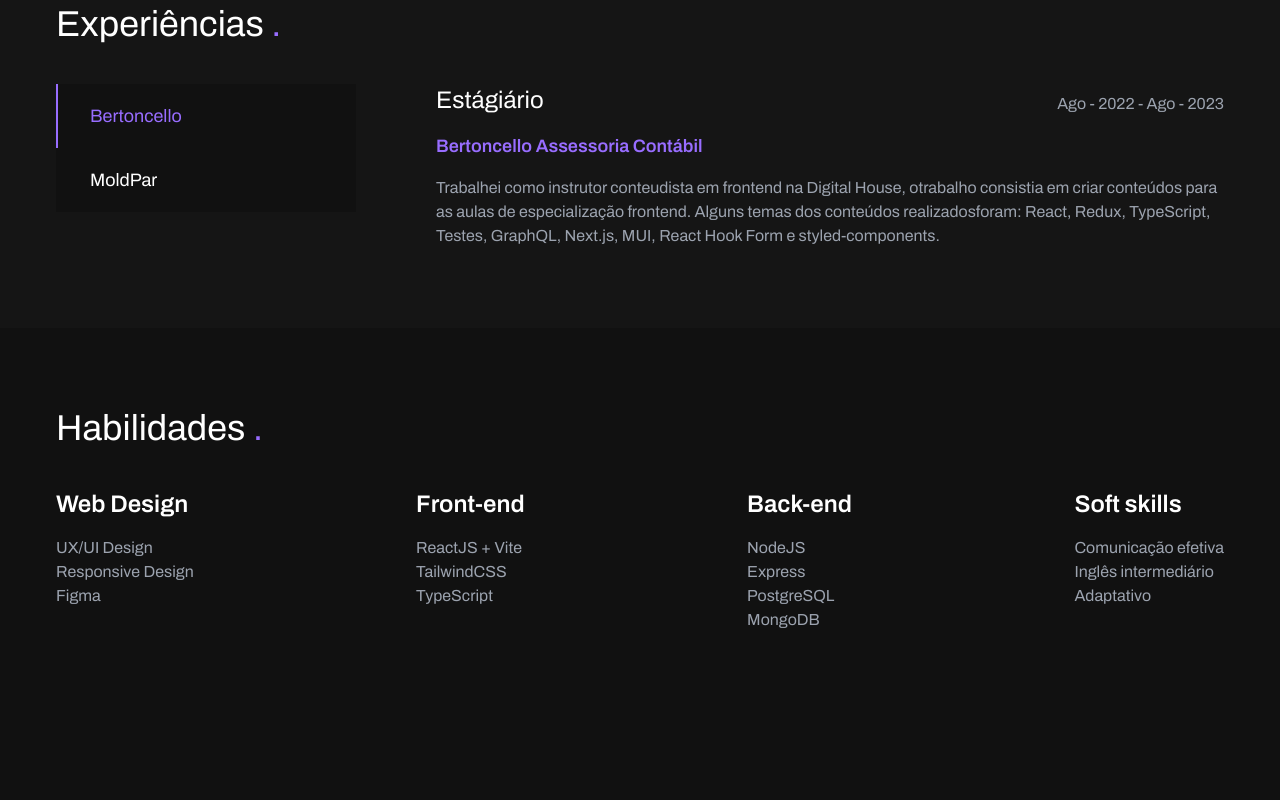
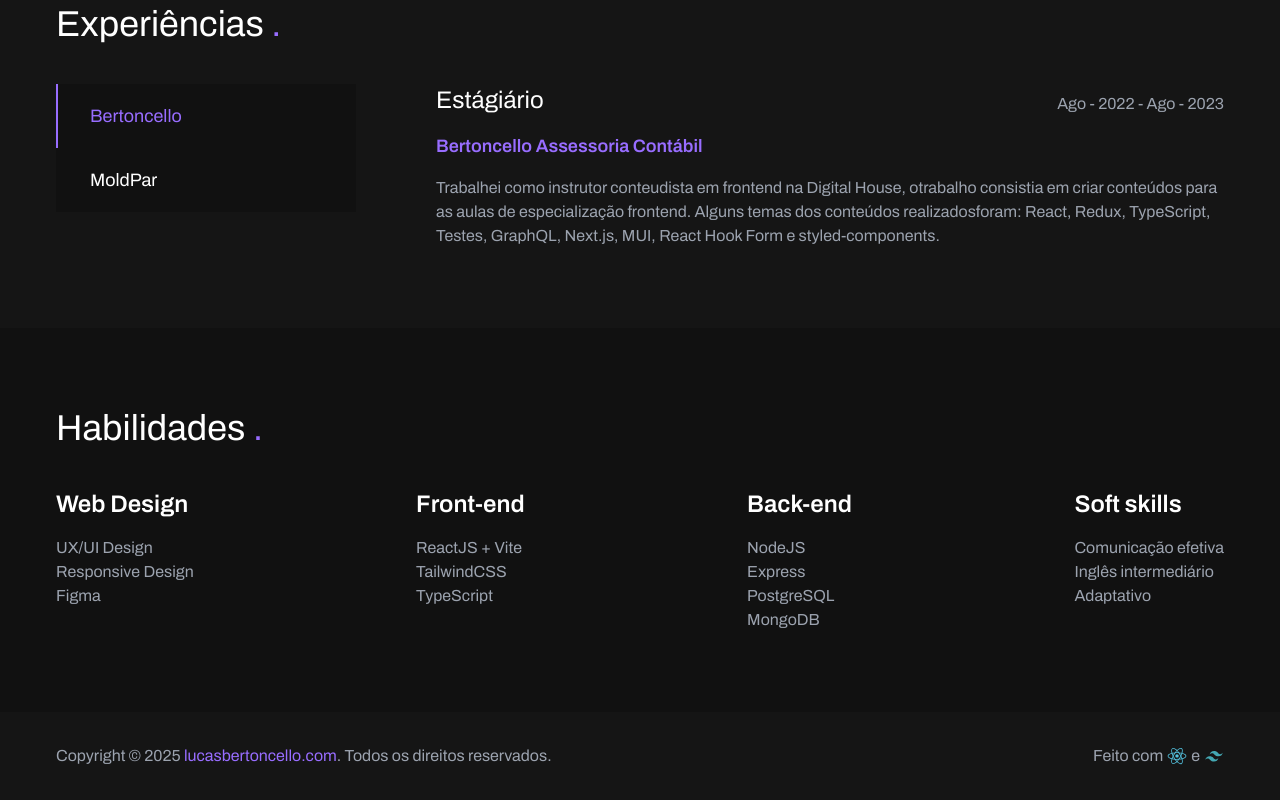
Before and after one commit to lucaspbertoncello/new-portfolio, a React (Vite) app: page / in a window 1280 px wide. Shown: the part 1704-2504 px from the top of the page. Before the commit the page ends 2416 px from the top, so only its background shows below. Built offline with nearby package versions, Linux system fonts and the light colour scheme.

Commit message:
feat: finished footer on HomePage

```diff
--- a/src/pages/Home/Home.tsx
+++ b/src/pages/Home/Home.tsx
@@ -2,6 +2,7 @@ import HeroArea from "./components/HeroArea";
 import AboutArea from "./components/AboutArea";
 import ExperienceArea from "./components/ExperienceArea";
 import Skills from "./components/Skills";
+import Footer from "./components/Footer";
 
 export default function Home() {
   return (
@@ -10,6 +11,7 @@ export default function Home() {
       <AboutArea />
       <ExperienceArea />
       <Skills />
+      <Footer />
     </main>
   );
 }
--- /dev/null
+++ b/src/pages/Home/components/Footer.tsx
@@ -0,0 +1,26 @@
+import Container from "../../../components/Container";
+
+import reactIcon from "../../../assets/icons/react.svg";
+import tailwindIcon from "../../../assets/icons/tailwind.svg";
+
+export default function Footer() {
+  return (
+    <footer className="dark:bg-dark-800 p-8">
+      <Container>
+        <div className="flex gap-4 justify-between items-center flex-col lg:flex-row">
+          <p>
+            Copyright © 2025{" "}
+            <span className="dark:text-main-dark">lucasbertoncello.com</span>
+            {". "}
+            Todos os direitos reservados.
+          </p>
+
+          <p className="flex gap-1">
+            Feito com <img className="w-5" src={reactIcon} alt="ReactJS" /> e{" "}
+            <img className="w-5" src={tailwindIcon} alt="TailwindCSS" />
+          </p>
+        </div>
+      </Container>
+    </footer>
+  );
+}
```
Also changed, not shown: src/assets/icons/react.svg (added), src/assets/icons/tailwind.svg (added).
